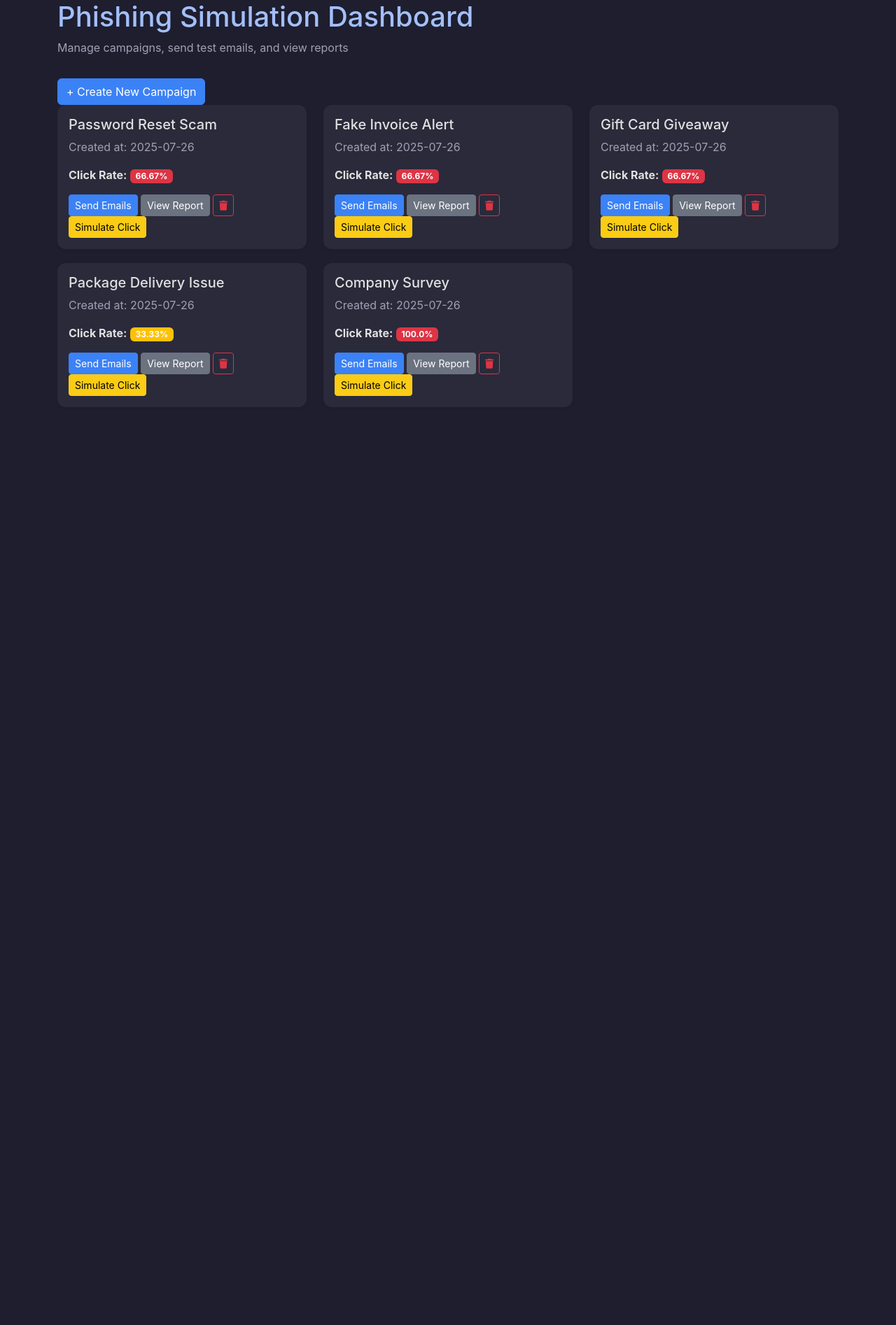
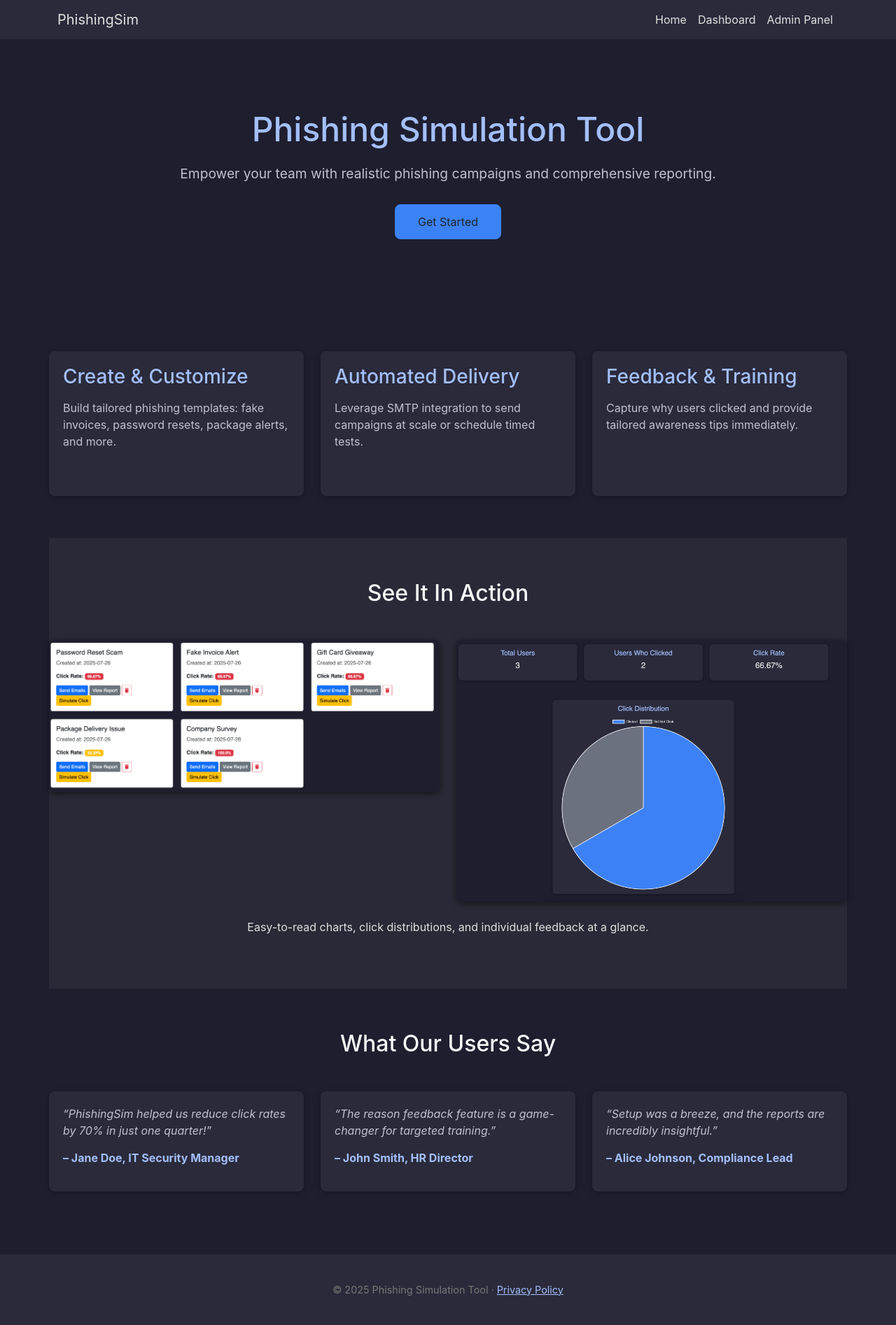
Before and after one commit to itsWass/PhishGuard, a Flask app: page / in a window 1280 px wide. Shown: the whole page at 70% size. Before the commit the page ends 566 px from the top, so only its background shows below. Run offline with Flask 3, Linux system fonts and the light colour scheme.

Commit message:
Implement landing page and navigation overhaul

```diff
--- a/app.py
+++ b/app.py
@@ -20,25 +20,9 @@ db.init_app(app)
 
 # Home route
 @app.route('/')
-def home():
-    campaigns = Campaign.query.all()
+def landing():
+    return render_template('landing.html')
 
-    # Build campaign data with click stats
-    campaign_data = []
-    total_users = User.query.count()  # same total users for all campaigns
-
-    for campaign in campaigns:
-        clicked_count = len(campaign.clicks)
-        click_rate = round((clicked_count / total_users) * 100, 2) if total_users else 0
-
-        campaign_data.append({
-            'id': campaign.id,
-            'name': campaign.name,
-            'created_at': campaign.created_at,
-            'click_rate': click_rate
-        })
-
-    return render_template('home.html', campaigns=campaign_data)
 
 # Debug route to view data
 @app.route('/debug')
@@ -165,6 +149,32 @@ def simulate_campaign_clicks(campaign_id):
 def awareness():
     return render_template('awareness.html')
 
+@app.route('/admin')
+def admin_panel():
+    # Load all campaigns (with their clicks eagerly)
+    campaigns = Campaign.query.order_by(Campaign.created_at.desc()).all()
+    return render_template('admin.html', campaigns=campaigns)
+
+# @app.route('/landing')
+# def landing():
+#     return render_template('landing.html')
+
+@app.route('/home')
+def home():
+    campaigns = Campaign.query.all()
+    campaign_data = []
+    total_users = User.query.count()
+    for campaign in campaigns:
+        clicked_count = len(campaign.clicks)
+        click_rate = round((clicked_count / total_users) * 100, 2) if total_users else 0
+        campaign_data.append({
+            'id': campaign.id,
+            'name': campaign.name,
+            'created_at': campaign.created_at,
+            'click_rate': click_rate
+        })
+    return render_template('home.html', campaigns=campaign_data)
+
 # Run the app
 if __name__ == '__main__':
     with app.app_context():
--- a/models.py
+++ b/models.py
@@ -25,3 +25,4 @@ class Click(db.Model):
     campaign_id = db.Column(db.Integer, db.ForeignKey('campaigns.id'), nullable=False)
     timestamp = db.Column(db.DateTime, default=datetime.utcnow)
     reason = db.Column(db.Text, nullable=True)
+    user = db.relationship('User', backref=db.backref('clicks', lazy=True))
--- a/templates/home.html
+++ b/templates/home.html
@@ -1,50 +1,16 @@
-<!DOCTYPE html>
-<html lang="en">
-<head>
-    <meta charset="UTF-8">
-    <meta name="viewport" content="width=device-width, initial-scale=1.0">
-    <title>Phishing Simulation Dashboard</title>
-    <!-- Bootstrap CSS -->
-    <link href="https://cdn.jsdelivr.net/npm/bootstrap@5.3.0/dist/css/bootstrap.min.css" rel="stylesheet">
-    <link href="https://cdn.jsdelivr.net/npm/bootstrap@5.3.0/dist/css/bootstrap.min.css" rel="stylesheet">
-    <link rel="stylesheet" href="{{ url_for('static', filename='style.css') }}">
-    <link rel="stylesheet" href="https://cdnjs.cloudflare.com/ajax/libs/font-awesome/6.5.1/css/all.min.css">
+{% extends 'base.html' %}
 
-    <!-- <style>
-        /* body {
-            background-color: #f8f9fa;
-        } */
-        .container {
-            margin-top: 50px;
-        }
-        .card {
-            margin-bottom: 20px;
-            border-radius: 10px;
-        }
-        .header {
-            text-align: center;
-            margin-bottom: 40px;
-        }
-        /* .btn-primary {
-            background-color: #007bff;
-        }
-        .btn-secondary {
-            background-color: #6c757d;
-        } */
-
-    </style> -->
-</head>
-<body>
+{% block content %}
 <div class="container">
-        <div class="header">
-            <h1>Phishing Simulation Dashboard</h1>
+    <div class="header text-center mb-4">
+        <h1 class="text-light">Phishing Simulation Dashboard</h1>
         <p class="text-muted">Manage campaigns, send test emails, and view reports</p>
-            <a href="/create-campaign" class="btn btn-primary mt-3">+ Create New Campaign</a>
+        <a href="{{ url_for('create_campaign') }}" class="btn btn-primary mt-3">+ Create New Campaign</a>
     </div>
 
     <div class="row">
         {% for campaign in campaigns %}
-            <div class="col-md-4">
+        <div class="col-md-4 mb-4">
             <div class="card shadow-sm">
                 <div class="card-body">
                     <h5 class="card-title">{{ campaign.name }}</h5>
@@ -61,16 +27,20 @@
                             {{ campaign.click_rate }}%
                         </span>
                     </p>
-                        <a href="/send-emails/{{ campaign.id }}" class="btn btn-primary btn-sm">Send Emails</a>
-                        <a href="/report/{{ campaign.id }}" class="btn btn-secondary btn-sm">View Report</a>
-                        <form action="/delete-campaign/{{ campaign.id }}" method="POST" style="display:inline;">
-                            <button type="submit" class="btn btn-sm btn-outline-danger"
-                                onclick="return confirm('Are you sure you want to delete this campaign?');"
+                    <a href="{{ url_for('send_emails', campaign_id=campaign.id) }}"
+                       class="btn btn-primary btn-sm">Send Emails</a>
+                    <a href="{{ url_for('report', campaign_id=campaign.id) }}"
+                       class="btn btn-secondary btn-sm">View Report</a>
+                    <form action="{{ url_for('delete_campaign', campaign_id=campaign.id) }}"
+                          method="POST" style="display:inline;">
+                        <button type="submit" class="btn btn-outline-danger btn-sm"
+                                onclick="return confirm('Delete this campaign?');"
                                 title="Delete Campaign">
                             <i class="fas fa-trash"></i>
                         </button>
                     </form>
-                        <form action="/simulate-campaign-clicks/{{ campaign.id }}" method="POST" style="display:inline;">
+                    <form action="{{ url_for('simulate_campaign_clicks', campaign_id=campaign.id) }}"
+                          method="POST" style="display:inline;">
                         <button type="submit" class="btn btn-warning btn-sm">Simulate Click</button>
                     </form>
                 </div>
@@ -79,8 +49,4 @@
         {% endfor %}
     </div>
 </div>
-
-    <!-- Bootstrap JS -->
-    <script src="https://cdn.jsdelivr.net/npm/bootstrap@5.3.0/dist/js/bootstrap.bundle.min.js"></script>
-</body>
-</html>
+{% endblock %}
--- /dev/null
+++ b/templates/landing.html
@@ -0,0 +1,210 @@
+<!DOCTYPE html>
+<html lang="en">
+<head>
+  <meta charset="UTF-8">
+  <meta name="viewport" content="width=device-width, initial-scale=1.0">
+  <title>Welcome | Phishing Simulation Tool</title>
+  <link href="https://cdn.jsdelivr.net/npm/bootstrap@5.3.0/dist/css/bootstrap.min.css" rel="stylesheet">
+  <style>
+    body {
+      background-color: #1e1e2f;
+      color: #e0e0e0;
+      font-family: 'Inter', sans-serif;
+      margin: 0;
+    }
+    /* Navbar */
+    .navbar {
+      background-color: #2a2a3b;
+    }
+    .navbar-brand, .nav-link {
+      color: #e0e0e0 !important;
+    }
+    .nav-link:hover {
+      color: #3b82f6 !important;
+    }
+    /* Hero Section */
+    .hero {
+      padding: 100px 20px;
+      text-align: center;
+    }
+    .hero h1 {
+      font-size: 3rem;
+      color: #a3bffa;
+      margin-bottom: 20px;
+    }
+    .hero p {
+      font-size: 1.2rem;
+      color: #c0c0d0;
+      margin-bottom: 30px;
+    }
+    .btn-cta {
+      background-color: #3b82f6;
+      border-color: #3b82f6;
+      padding: 12px 32px;
+      font-size: 1rem;
+      border-radius: 8px;
+      transition: background 0.2s;
+    }
+    .btn-cta:hover {
+      background-color: #2563eb;
+      border-color: #2563eb;
+    }
+    /* Features Section */
+    .features {
+      padding: 60px 0;
+    }
+    .feature-card {
+      background-color: #2a2a3b;
+      border-radius: 8px;
+      padding: 20px;
+      margin-bottom: 30px;
+      box-shadow: 0 2px 8px rgba(0,0,0,0.3);
+      height: 100%;
+    }
+    .feature-card h3 {
+      color: #a3bffa;
+      margin-bottom: 15px;
+    }
+    .feature-card p {
+      color: #c0c0d0;
+    }
+    /* Examples Section */
+    .examples {
+      padding: 60px 0;
+      background-color: #292937;
+    }
+    .example-img {
+      border-radius: 8px;
+      box-shadow: 0 2px 8px rgba(0,0,0,0.5);
+      width: 100%;
+      height: auto;
+    }
+    .examples p {
+      color: #e0e0e0;
+    }
+    /* Testimonials Section */
+    .testimonials {
+      padding: 60px 0;
+    }
+    .testimonial-card {
+      background-color: #2a2a3b;
+      border-radius: 8px;
+      padding: 20px;
+      margin-bottom: 30px;
+      box-shadow: 0 2px 8px rgba(0,0,0,0.3);
+    }
+    .testimonial-content {
+      font-style: italic;
+      color: #c0c0d0;
+      margin-bottom: 15px;
+    }
+    .testimonial-author {
+      font-weight: bold;
+      color: #a3bffa;
+    }
+    /* Footer */
+    footer {
+      padding: 40px 20px;
+      text-align: center;
+      color: #777;
+      font-size: 0.9rem;
+      background-color: #2a2a3b;
+    }
+  </style>
+</head>
+<body>
+  <!-- Navbar -->
+  <nav class="navbar navbar-expand-lg">
+    <div class="container">
+      <a class="navbar-brand" href="#">PhishingSim</a>
+      <button class="navbar-toggler" type="button" data-bs-toggle="collapse" data-bs-target="#navbarNav">
+        <span class="navbar-toggler-icon"></span>
+      </button>
+      <div class="collapse navbar-collapse" id="navbarNav">
+        <ul class="navbar-nav ms-auto">
+          <li class="nav-item"><a class="nav-link" href="{{ url_for('landing') }}">Home</a></li>
+          <li class="nav-item"><a class="nav-link" href="{{ url_for('home') }}">Dashboard</a></li>
+          <li class="nav-item"><a class="nav-link" href="{{ url_for('admin_panel') }}">Admin Panel</a></li>
+        </ul>
+      </div>
+    </div>
+  </nav>
+
+  <!-- Hero Section -->
+  <section class="hero">
+    <h1>Phishing Simulation Tool</h1>
+    <p>Empower your team with realistic phishing campaigns and comprehensive reporting.</p>
+    <a href="{{ url_for('home') }}" class="btn btn-cta">Get Started</a>
+  </section>
+
+  <!-- Features Section -->
+  <section class="features container text-light">
+    <div class="row">
+      <div class="col-md-4">
+        <div class="feature-card">
+          <h3>Create & Customize</h3>
+          <p>Build tailored phishing templates: fake invoices, password resets, package alerts, and more.</p>
+        </div>
+      </div>
+      <div class="col-md-4">
+        <div class="feature-card">
+          <h3>Automated Delivery</h3>
+          <p>Leverage SMTP integration to send campaigns at scale or schedule timed tests.</p>
+        </div>
+      </div>
+      <div class="col-md-4">
+        <div class="feature-card">
+          <h3>Feedback & Training</h3>
+          <p>Capture why users clicked and provide tailored awareness tips immediately.</p>
+        </div>
+      </div>
+    </div>
+  </section>
+
+  <!-- Examples Section -->
+  <section class="examples container text-center">
+    <h2 class="text-light mb-5">See It In Action</h2>
+    <div class="row">
+      <div class="col-md-6 mb-4">
+        <img src="{{ url_for('static', filename='img/c.png') }}" alt="Dashboard screenshot" class="example-img">
+      </div>
+      <div class="col-md-6 mb-4">
+        <img src="{{ url_for('static', filename='img/report.png') }}" alt="Report screenshot" class="example-img">
+      </div>
+    </div>
+    <p>Easy-to-read charts, click distributions, and individual feedback at a glance.</p>
+  </section>
+
+  <!-- Testimonials Section -->
+  <section class="testimonials container text-light">
+    <h2 class="text-light text-center mb-5">What Our Users Say</h2>
+    <div class="row">
+      <div class="col-md-4">
+        <div class="testimonial-card">
+          <p class="testimonial-content">“PhishingSim helped us reduce click rates by 70% in just one quarter!”</p>
+          <p class="testimonial-author">– Jane Doe, IT Security Manager</p>
+        </div>
+      </div>
+      <div class="col-md-4">
+        <div class="testimonial-card">
+          <p class="testimonial-content">“The reason feedback feature is a game-changer for targeted training.”</p>
+          <p class="testimonial-author">– John Smith, HR Director</p>
+        </div>
+      </div>
+      <div class="col-md-4">
+        <div class="testimonial-card">
+          <p class="testimonial-content">“Setup was a breeze, and the reports are incredibly insightful.”</p>
+          <p class="testimonial-author">– Alice Johnson, Compliance Lead</p>
+        </div>
+      </div>
+    </div>
+  </section>
+
+  <!-- Footer -->
+  <footer>
+    &copy; 2025 Phishing Simulation Tool &middot; <a href="#" style="color:#a3bffa;">Privacy Policy</a>
+  </footer>
+
+  <script src="https://cdn.jsdelivr.net/npm/bootstrap@5.3.0/dist/js/bootstrap.bundle.min.js"></script>
+</body>
+</html>
```
Also changed, not shown: templates/admin.html (added, +40 -0 lines), templates/base.html (+50 -19 lines), phishing_sim.db, static/img/c.png (added), static/img/phish.png (added), static/img/report.png (added), 2 other files. Lines whose indentation alone changed are shown as unchanged.
